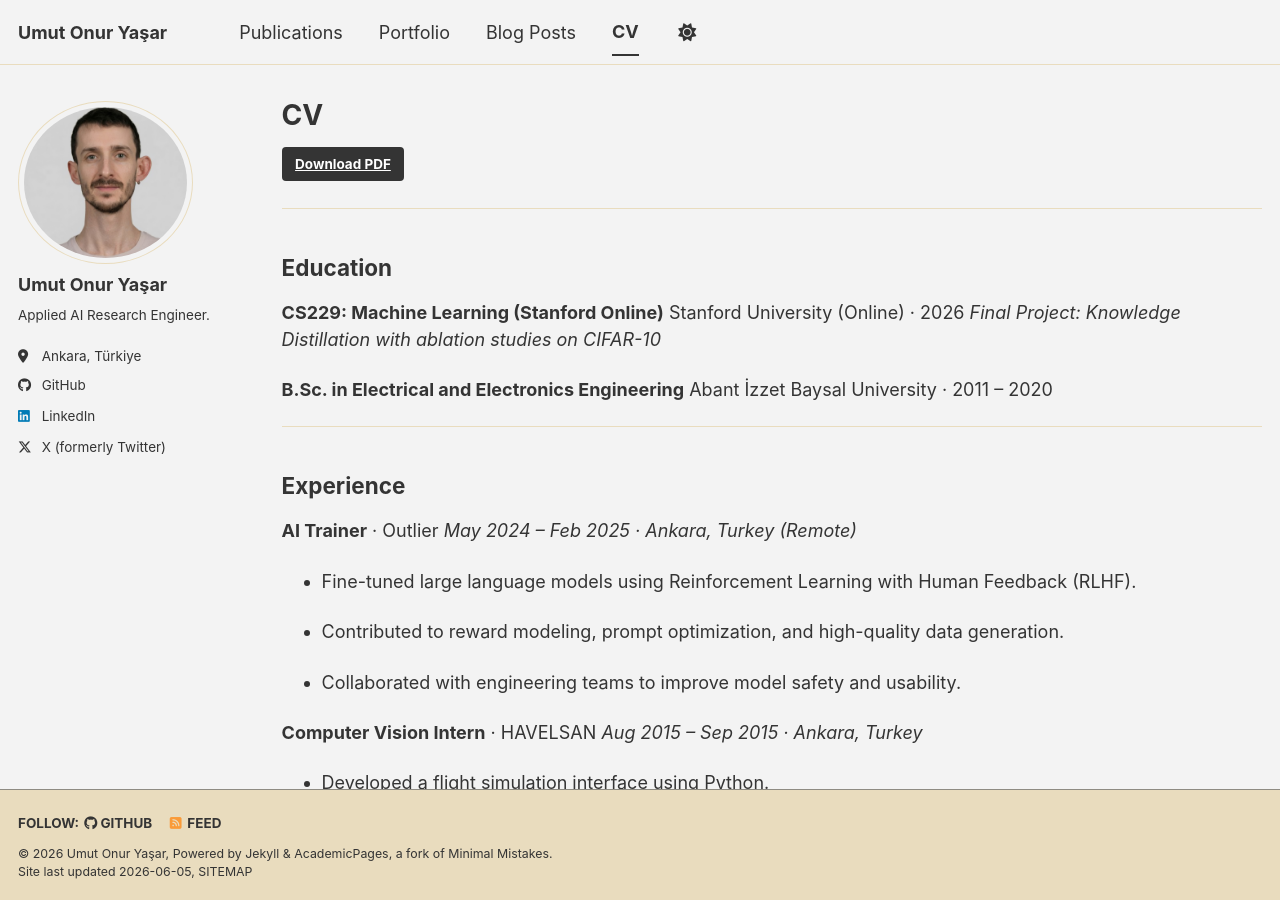
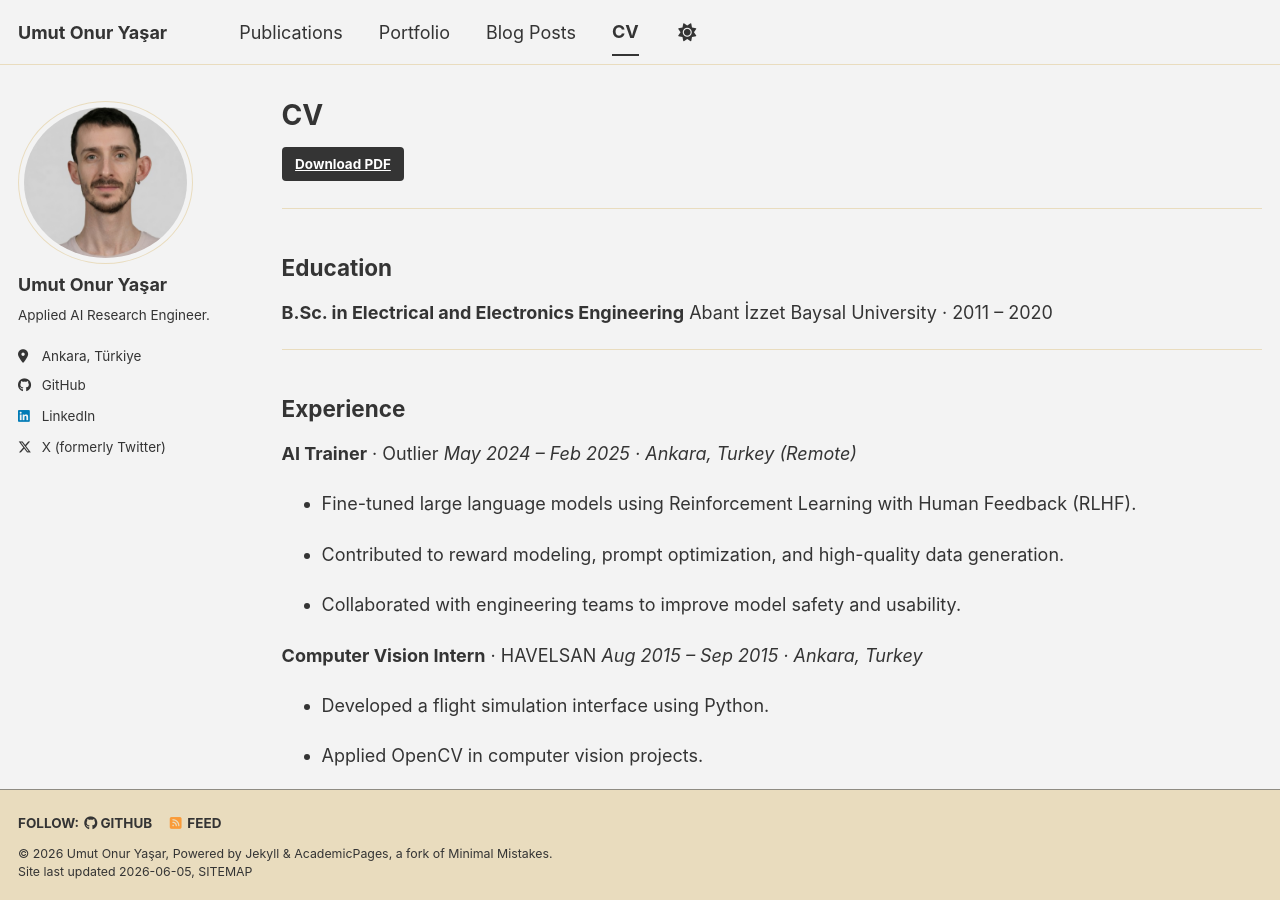
Before and after one commit to umutonuryasar/umutonuryasar.github.io, a Jekyll site: the page built from _pages/cv.md, in a window 1280 px wide and 900 px high. Built offline with Jekyll 4.4.1, drawn with Linux system fonts in a browser that asks for light colours; a script bundle is joined from its source files by our own code; library files that are not in the unit come from our copies.

Commit message:
Remove outdated machine learning course from education section

```diff
--- a/_data/cv.yml
+++ b/_data/cv.yml
@@ -2,11 +2,6 @@
 # Used by _pages/cv.md
 
 education:
-  - degree: "CS229: Machine Learning (Stanford Online)"
-    institution: "Stanford University (Online)"
-    year: "2026"
-    note: "Final Project: Knowledge Distillation with ablation studies on CIFAR-10"
-
   - degree: "B.Sc. in Electrical and Electronics Engineering"
     institution: "Abant İzzet Baysal University"
     year: "2011 – 2020"
```
Also changed, not shown: 1 other file.
